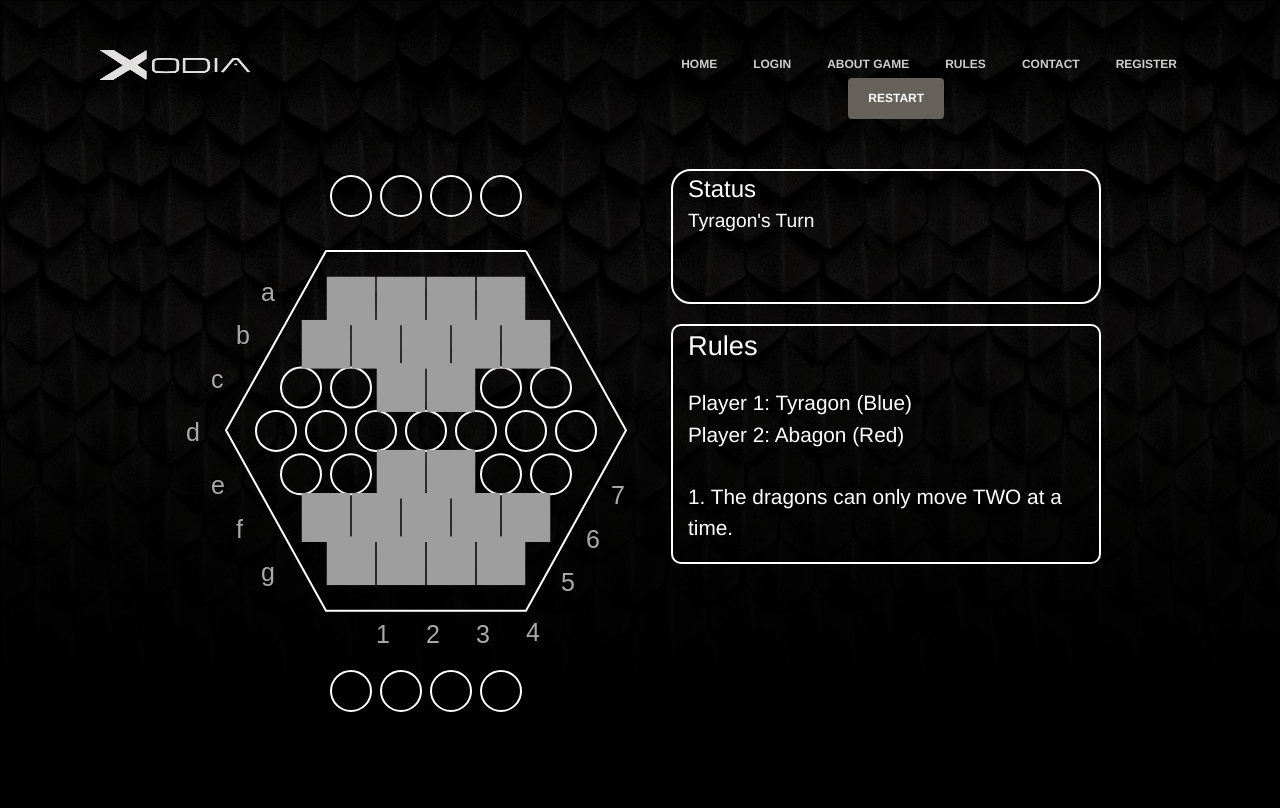
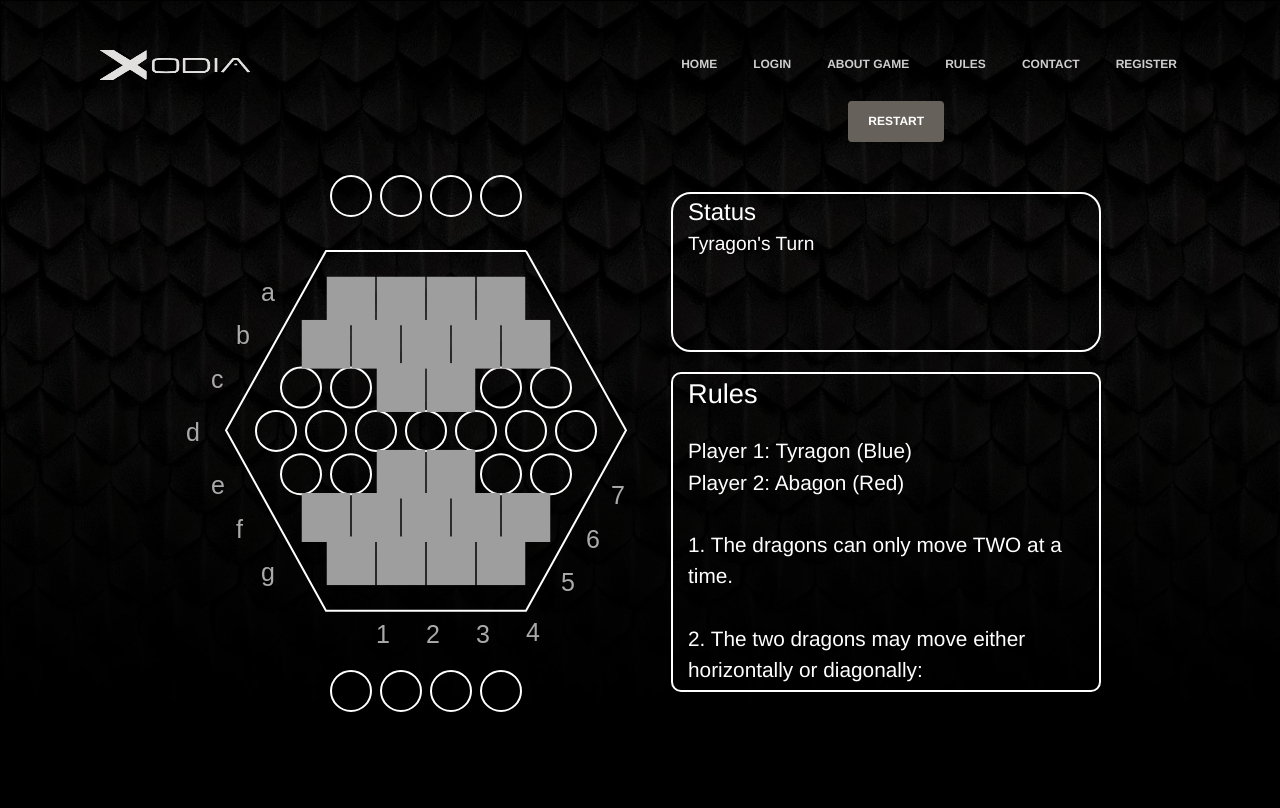
Before and after one commit to rhn19/Xodia_2019, a Django app: a page that uses xodia_auth/auth_app/templates/auth_app/playable_ui.html in a window 1280 px wide. Run offline with Django 3.2, Linux system fonts and the light colour scheme; some libraries are stand-ins or nearby versions.

Commit message:
Playable UI fixed

```diff
--- a/xodia_auth/auth_app/templates/auth_app/index.html
+++ b/xodia_auth/auth_app/templates/auth_app/index.html
@@ -135,7 +135,7 @@
    <div class="filter"></div>
     <div class="content-center">
       <div class="row d-flex justify-content-center mb-5 pb-5">
-          <img src="{% static 'frostfire1.png' %}" style="width:70%">
+          <img src="{% static 'frostfire1.png' %}" style="width:70%;height: auto">
       </div>
         <div class="row d-flex justify-content-center">
             <a href="{% url 'playable_ui' %}#"><button type="button" class="btn playButton">Play</button></a>
--- a/xodia_auth/auth_app/templates/auth_app/playable_ui.html
+++ b/xodia_auth/auth_app/templates/auth_app/playable_ui.html
@@ -4,7 +4,7 @@
 <html lang="en">
   <head>
     <meta http-equiv="X-UA-Compatible" content="IE=edge,chrome=1" />
-    <meta name="viewport" content="width=1024">
+    <meta name="viewport" content="initial-scale=0.7">
     <title>
        XOdia '19
     </title>
@@ -52,9 +52,16 @@
 
       @media only screen and (min-width: 768px) {
         .desktop{
-            margin-top: -150px
+            margin-top: 0px
           }
       }
+
+      @media only screen and (max-width: 768px) {
+        .phone{
+            margin-top: 30px;
+          }
+      }
+
     </style>
   </head>
   <body>
@@ -229,10 +236,10 @@
     />
     <div class="container-fluid" style="margin:0px;padding:0px;background-color: rgba(0, 0, 0, 0.8);">
       <div class="row d-flex align-items-center">
-        <div class="col-lg-6 col-sm-12">
+        <div class="col-lg-6 col-sm-12 col-md-12">
           <canvas onclick="showcoords(event)"></canvas>
         </div>
-        <div class="col-lg-5 col-sm-12 mb-5 desktop ml-3">
+        <div class="col-lg-5 col-sm-12 col-md-12 mb-5 desktop ml-3">
           <div class="container phone">
             <div class="row" style="">
               <div class="col-lg-12">
@@ -279,7 +286,7 @@
             <div class="row">
               <div
                 class="col-10"
-                style="height:8.4rem;border:solid 2px #fff;color:white;border-radius:20px;margin-top:50px;overflow-y:auto"
+                style="height:10rem;border:solid 2px #fff;color:white;border-radius:20px;margin-top:50px;overflow-y:auto"
               >
                 <p style="font-size:1.5rem;margin-bottom:0px;">Status</p>
 
@@ -290,7 +297,7 @@
             <div class="row" style="">
               <div
                 class="col-10"
-                style="height:15rem;border:solid 2px #fff;color:white;border-radius:10px;margin-top:20px;overflow-y:scroll;"
+                style="height:20rem;border:solid 2px #fff;color:white;border-radius:10px;margin-top:20px;overflow-y:scroll;"
               >
                 <p style="font-size:1.7rem;margin-bottom:0px;">Rules</p>
                 <br />
```
Also changed, not shown: xodia_auth/auth_app/static/assets/uiStatic/finalUI.js (+40 -28 lines).
